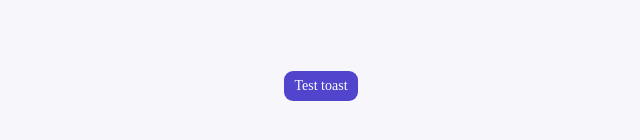
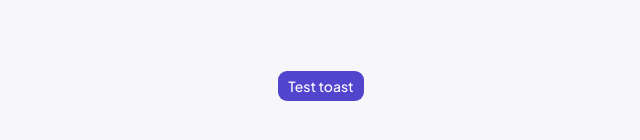
Before and after one commit to tawfiqb69/UniRequest-portal-client, a Next.js app: page / in a window 1280 px wide. Shown: the part 314-454 px from the top of the page, without its empty margins (319-959 px from the left). Built offline with nearby package versions, Linux system fonts and the light colour scheme.

Commit message:
Use Plus Jakarta Sans and wrap the app with theme provider

```diff
--- a/src/app/layout.js
+++ b/src/app/layout.js
@@ -1,33 +1,31 @@
-import { Geist, Geist_Mono } from "next/font/google";
+import { Plus_Jakarta_Sans } from "next/font/google";
 import "./globals.css";
 import { Toaster } from "sonner";
+import ThemeProvider from "@/components/theme-provider";
 
-const geistSans = Geist({
-  variable: "--font-geist-sans",
-  subsets: ["latin"],
-});
-
-const geistMono = Geist_Mono({
-  variable: "--font-geist-mono",
+// The one font of the whole project
+const jakarta = Plus_Jakarta_Sans({
+  variable: "--font-jakarta",
   subsets: ["latin"],
 });
 
 export const metadata = {
-  title: "Create Next App",
-  description: "Generated by create next app",
+  title: "UniRequest | University Request & Approval Portal",
+  description: "Submit university requests online and track every step.",
 };
 
-export default function RootLayout({ children }) {
+const RootLayout = ({ children }) => {
   return (
-    <html
-      lang="en"
-      className={`${geistSans.variable} ${geistMono.variable} h-full antialiased`}
-    >
-      <body className="min-h-full flex flex-col">
-      {children}
-      <Toaster position="top-center" richColors />
-
-          </body>
+    // suppressHydrationWarning is needed by next-themes (it sets the theme class on <html>)
+    <html lang="en" suppressHydrationWarning className={`${jakarta.variable} h-full antialiased`}>
+      <body className="flex min-h-full flex-col">
+        <ThemeProvider attribute="class" defaultTheme="system" enableSystem disableTransitionOnChange>
+          {children}
+          <Toaster position="top-center" richColors />
+        </ThemeProvider>
+      </body>
     </html>
   );
-}
+};
+
+export default RootLayout;
```
